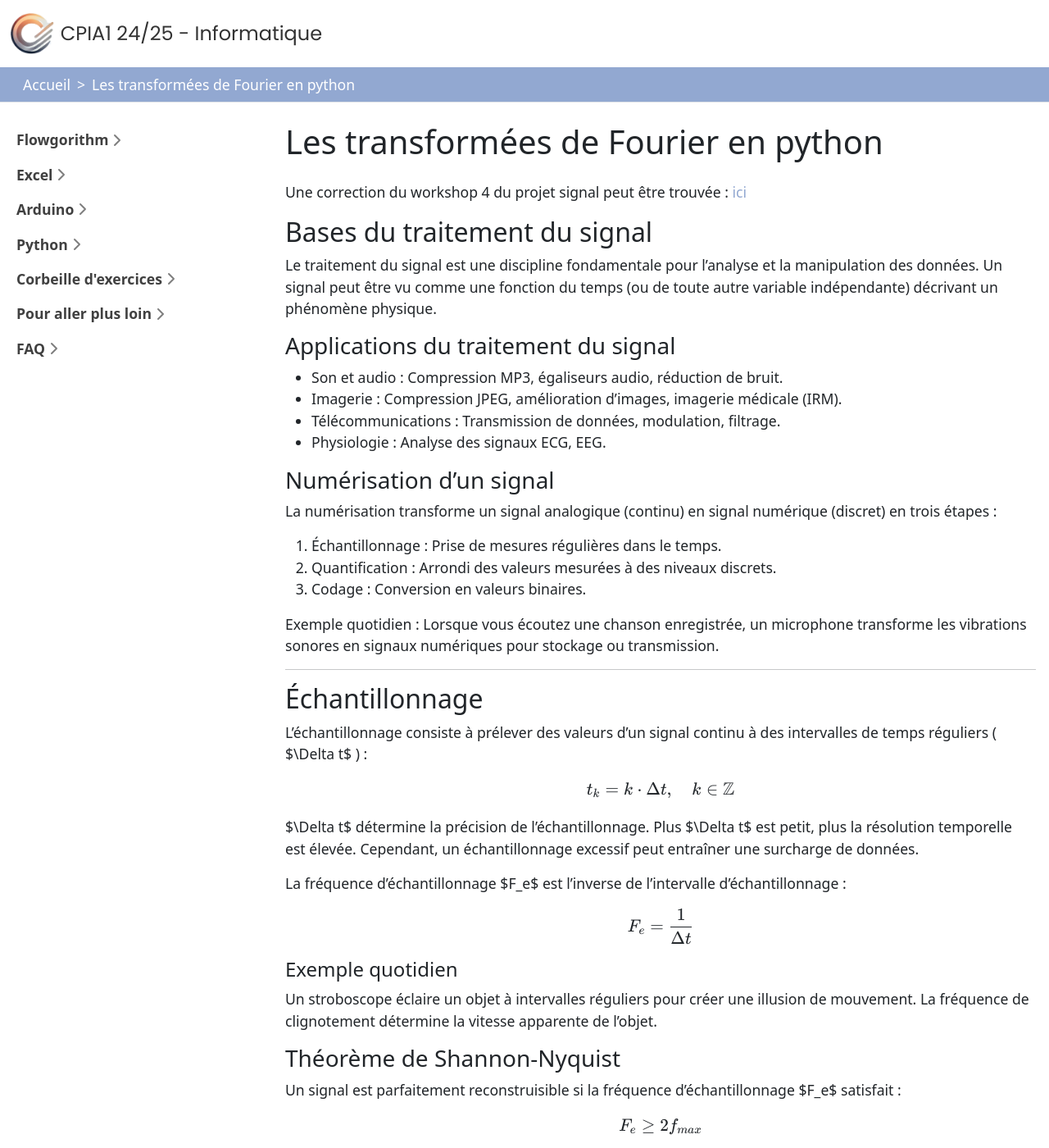
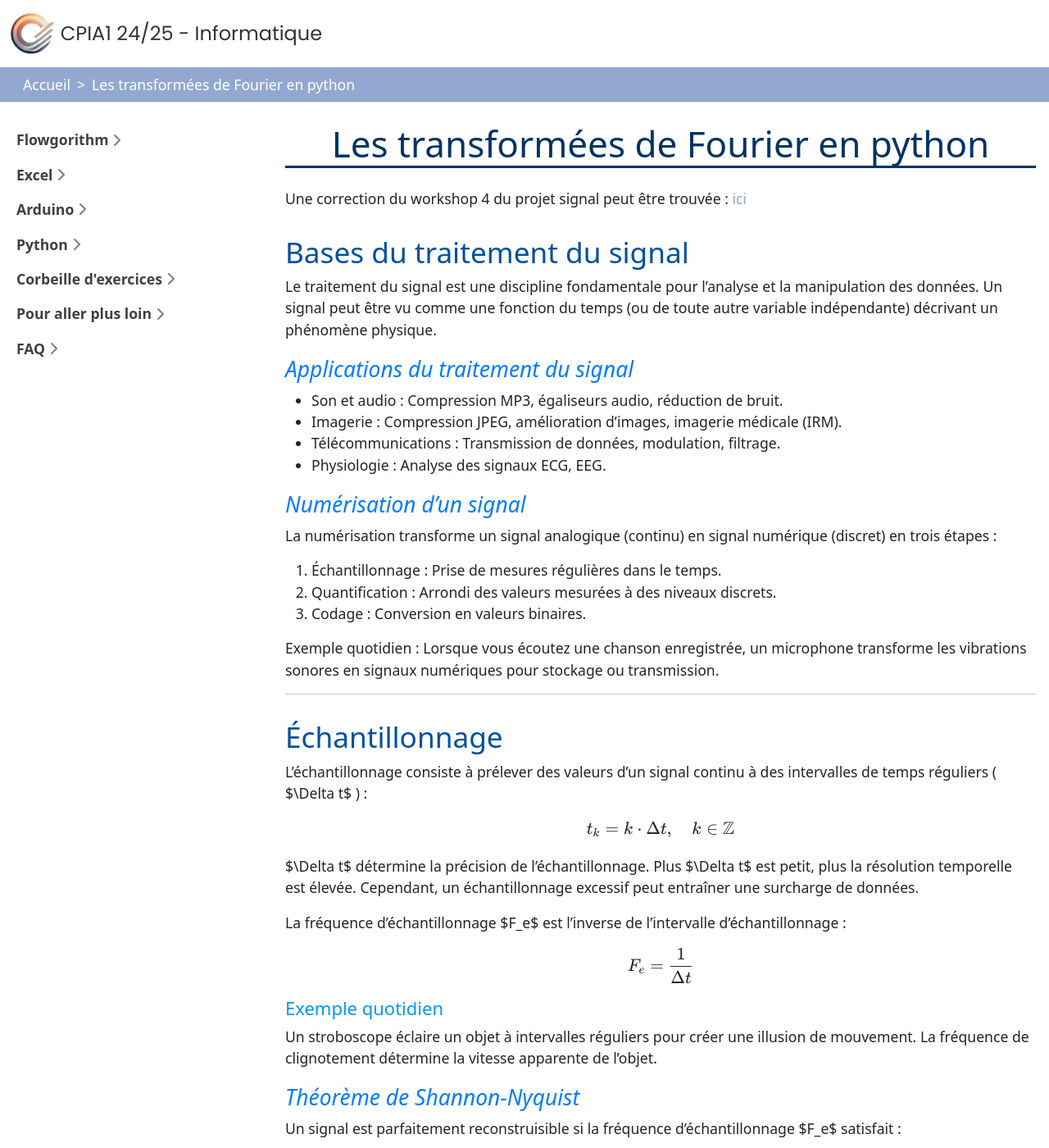
Before and after one commit to rohanfosse/CPIA1-info, a Jekyll site: the page built from Fourier/Fourier.md, in a window 1280 px wide and 1400 px high. Shown: the whole window at 82% size. Built offline with Jekyll 4.4.1, drawn with Linux system fonts in a browser that asks for light colours; nearby versions of some CDN libraries; Markdown is read by kramdown in place of the engine named in the settings.

Commit message:
update css

```diff
--- a/_layouts/sidebar.html
+++ b/_layouts/sidebar.html
@@ -2,6 +2,36 @@
 # pages with sidebar nav
 layout: default
 ---
+
+<style>
+  h1 {
+  font-size: 2.5em;
+  color: #003366;
+  text-align: center;
+  margin-bottom: 20px;
+  border-bottom: 3px solid #003366;
+}
+
+h2 {
+  font-size: 2em;
+  color: #00509E;
+  margin-top: 30px;
+}
+
+h3 {
+  font-size: 1.5em;
+  color: #007BFF;
+  font-style: italic;
+  margin-top: 20px;
+}
+
+h4 {
+  font-size: 1.25em;
+  color: #0096FF;
+}
+
+</style>
+
 <div id="breadcrumb-header" class="py-2 border-bottom">
     <div class="container-xxl d-flex align-items-center">
 
```
